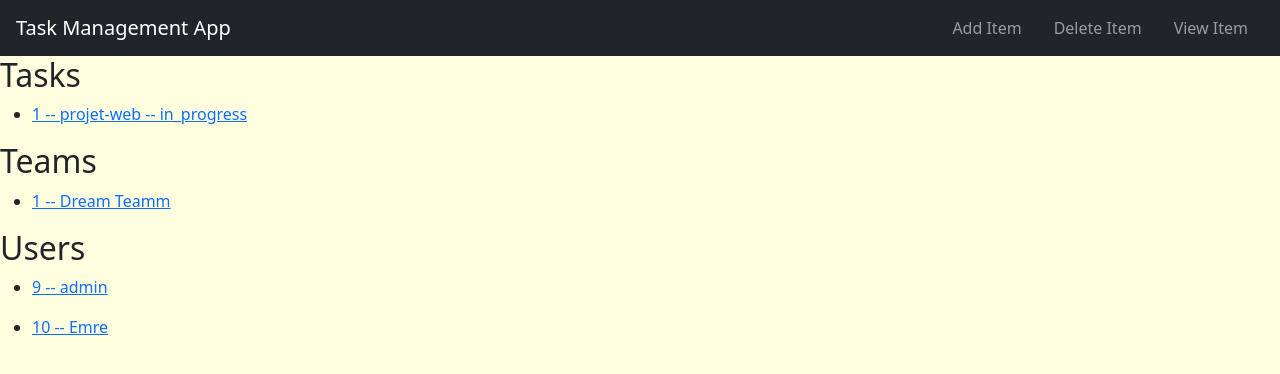
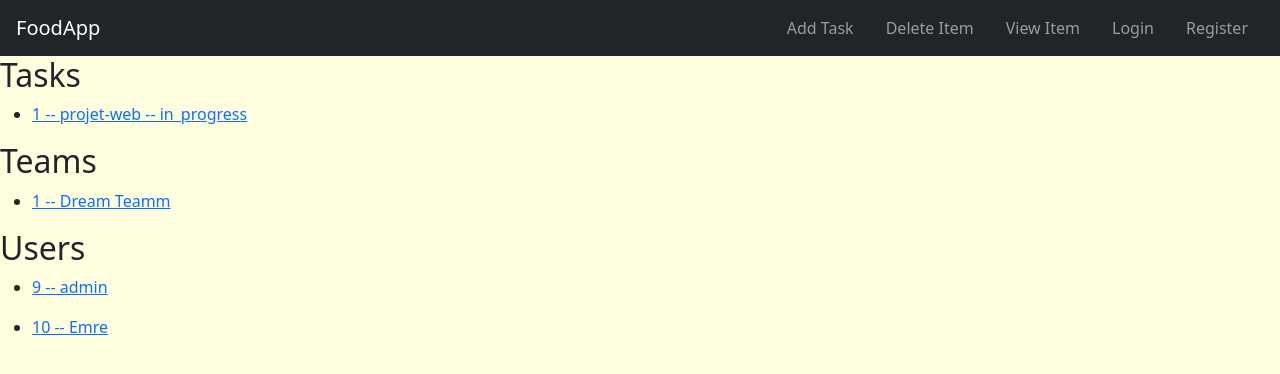
Before and after one commit to ErkinTunc/App-Web-Gestion-De-taches, a Django app: page / in a window 1280 px wide. Shown: the top 374 px of the page. Run offline with Django 5.2, Linux system fonts and the light colour scheme; data comes from the database, SQL or seed files in the repository; both versions use the stored data as it was after the commit.

Commit message:
changed the logic of user img in model. Modified the old data which were using old structure and do the systeme adaptation to use it

```diff
--- a/task_manager/urls.py
+++ b/task_manager/urls.py
@@ -19,6 +19,8 @@ from django.urls import path, include
 from users import views as user_views
 from django.contrib.auth import views as authentication_views
 
+from django.conf import settings
+from django.conf.urls.static import static
 
 urlpatterns = [
     path('admin/', admin.site.urls),
@@ -26,4 +28,6 @@ urlpatterns = [
     path("register/",user_views.register,name="register"),
     path("login/", authentication_views.LoginView.as_view(template_name="users/login.html"), name="login"),
     path("logout/", authentication_views.LogoutView.as_view(template_name="users/logout.html"), name="logout"),
-]
+
+]+ static(settings.STATIC_URL, document_root=settings.STATIC_ROOT) \
+ + static(settings.MEDIA_URL, document_root=settings.MEDIA_ROOT)
--- a/tasks/models.py
+++ b/tasks/models.py
@@ -41,7 +41,7 @@ class UserProfile(models.Model):
     #one-to-one relation ship
     user = models.OneToOneField(User, on_delete=models.CASCADE)# if we delete user we delete theri profile too
     description = models.TextField(blank=True)
-    image = models.CharField(max_length=500,default="https://upload.wikimedia.org/wikipedia/commons/8/89/Portrait_Placeholder.png")
+    image = models.ImageField(max_length=500,default="profile_pictures/placeholder.png",upload_to="profile_pictures")
 
     def __str__(self):
         return self.user.username
--- a/tasks/templates/base.html
+++ b/tasks/templates/base.html
@@ -16,12 +16,24 @@
 <body>
     <header>
         <nav class="navbar navbar-dark bg-dark">
-            <a href="/" class="navbar-brand ms-3">Task Management App</a>
+            <a href="/" class="navbar-brand ms-3">FoodApp</a>
 
             <div class="navbar-nav flex-row ms-auto me-3">
-                <a class="nav-link px-3" href="#">Add Item</a>
+                <a class="nav-link px-3" href="{% url 'task:create_task' %}">Add Task</a>
                 <a class="nav-link px-3" href="#">Delete Item</a>
                 <a class="nav-link px-3" href="#">View Item</a>
+
+                {% if user.is_authenticated %}<!-- if you try to use get for Logout it will cause security problems sooo use Form instead of <a> -->
+                    <form method="POST" action="{% url 'logout' %}" style="display: inline;">
+                        {% csrf_token %}
+                        <button type="submit" class="btn btn-link nav-link px-3">
+                            Logout
+                        </button>
+                    </form>
+                {% else %}
+                <a class="nav-link px-3" href="{% url 'login' %}">Login</a>
+                <a class="nav-link px-3" href="{% url 'register' %}">Register</a>
+                {% endif %}
             </div>
         </nav>
 
--- /dev/null
+++ b/users/templates/users/logout.html
@@ -0,0 +1 @@
+<h1>You have been looged out</h1>
--- a/users/views.py
+++ b/users/views.py
@@ -12,7 +12,7 @@ def register(request):
             form.save() # saves the user to data base
             username = form.cleaned_data.get("username")
             messages.success(request,f"Welcome {username}, your account is created")
-            return redirect("task:index")
+            return redirect("login")
     else:
         form = RegisterForm()
     return render (request, "users/register.html",{"form":form})
```
Also changed, not shown: task_manager/settings.py (+8 -0 lines), db.sqlite3, pictures/profile_pictures/Mittens_chess_engine.png (added), pictures/profile_pictures/Mittens_chess_engine_oHTQCsA.png (added), pictures/profile_pictures/placeholder.png (added), tasks/migrations/0004_alter_userprofile_image.py (added), tasks/migrations/0005_alter_userprofile_image.py (added), tasks/migrations/0006_alter_userprofile_image.py (added).
